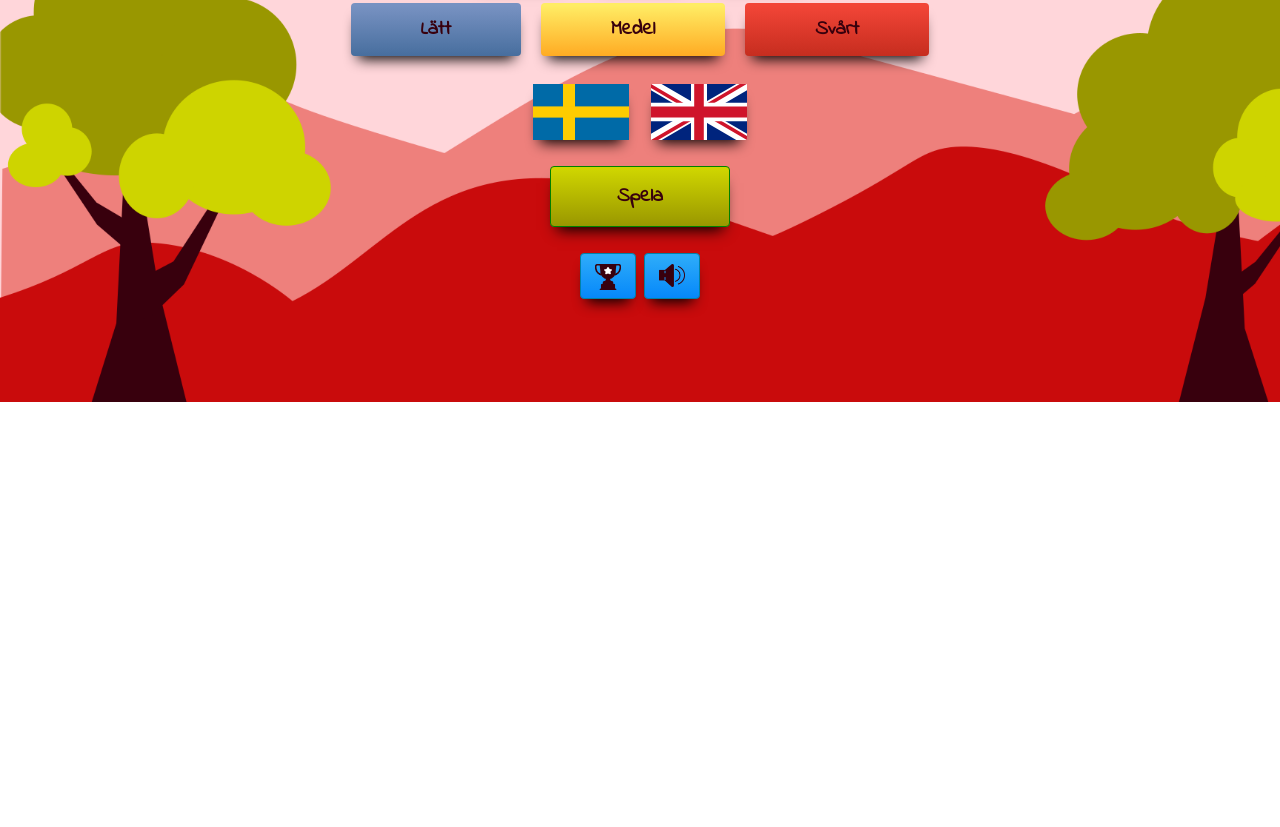
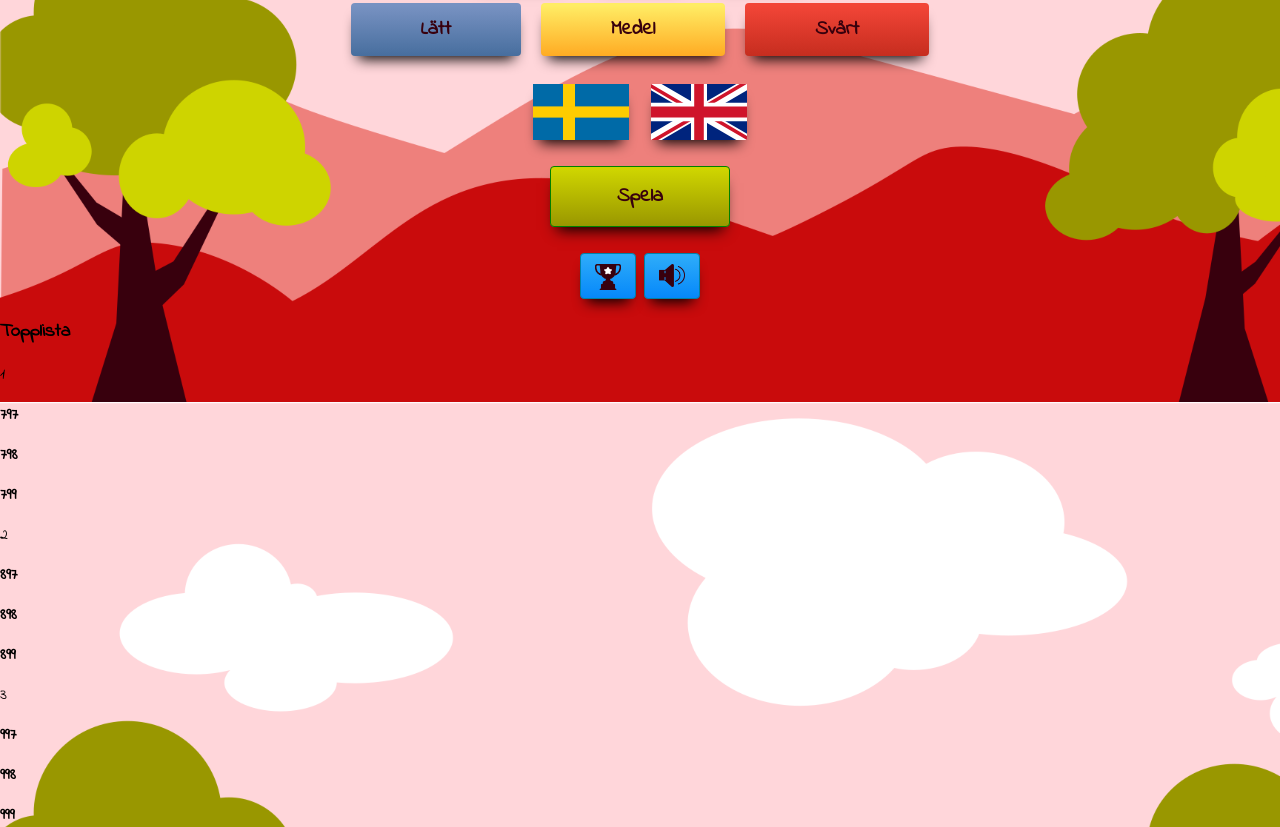
Before and after one commit to pnilssson/Picture-Pearfect, a plain HTML site: page index.html in a window 1280 px wide. Shown: the part 398-1225 px from the top of the page. Before the commit the page ends 800 px from the top, so only its background shows below. Drawn offline with Linux system fonts and the light colour scheme.

Commit message:
topplista

```diff
--- /dev/null
+++ b/data/highScore.json
@@ -0,0 +1,13 @@
+{
+  "highScoreArrays": [
+    {
+      "highScore": [797,798,799]
+    },
+    {
+      "highScore": [897,898,899]
+    },
+    {
+      "highScore": [997,998,999]
+    }
+  ]
+}
--- a/index.html
+++ b/index.html
@@ -53,10 +53,16 @@
     <div class="timer"></div>
 </article>
 
+<article>
+    <h3>Topplista</h3>
+    <p id="content"></p>
+</article>
+
 <article class="congratulation-msg" id="congratulation-msg"></article>
 
 <section class="game-section" id="game-section"></section>
 
+<script src="js/highScoreJson.js"></script>
 <script src="js/cardArrays.js"></script>
 <script src="js/showHide.js"></script>
 <script src="js/game.js"></script>
--- /dev/null
+++ b/js/highScoreJson.js
@@ -0,0 +1,24 @@
+var xhr = new XMLHttpRequest();                 // Create XMLHttpRequest object
+console.log("JSON filen");
+xhr.onload = function() {                       // When readystate changes
+    // The following conditional check will not work locally - only on a server
+    //if(xhr.status === 200) {                      // If server status was ok
+    responseObject = JSON.parse(xhr.responseText);
+
+    // BUILD UP STRING WITH NEW CONTENT (could also use DOM manipulation)
+    var newContent = '';
+    for (var i = 0; i < responseObject.highScoreArrays.length; i++) { // Loop through object
+        newContent += '<p></p>' + (i+1);
+        for (var n = 0; n < responseObject.highScoreArrays[i].highScore.length; n++){
+            newContent += '<p><b>' + responseObject.highScoreArrays[i].highScore[n] + '</b><br>';
+        }
+    }
+
+    // Update the page with the new content
+    document.getElementById('content').innerHTML = newContent;
+
+    //}
+};
+
+xhr.open('GET', 'data/highScore.json', true);        // Prepare the request
+xhr.send(null);
```
